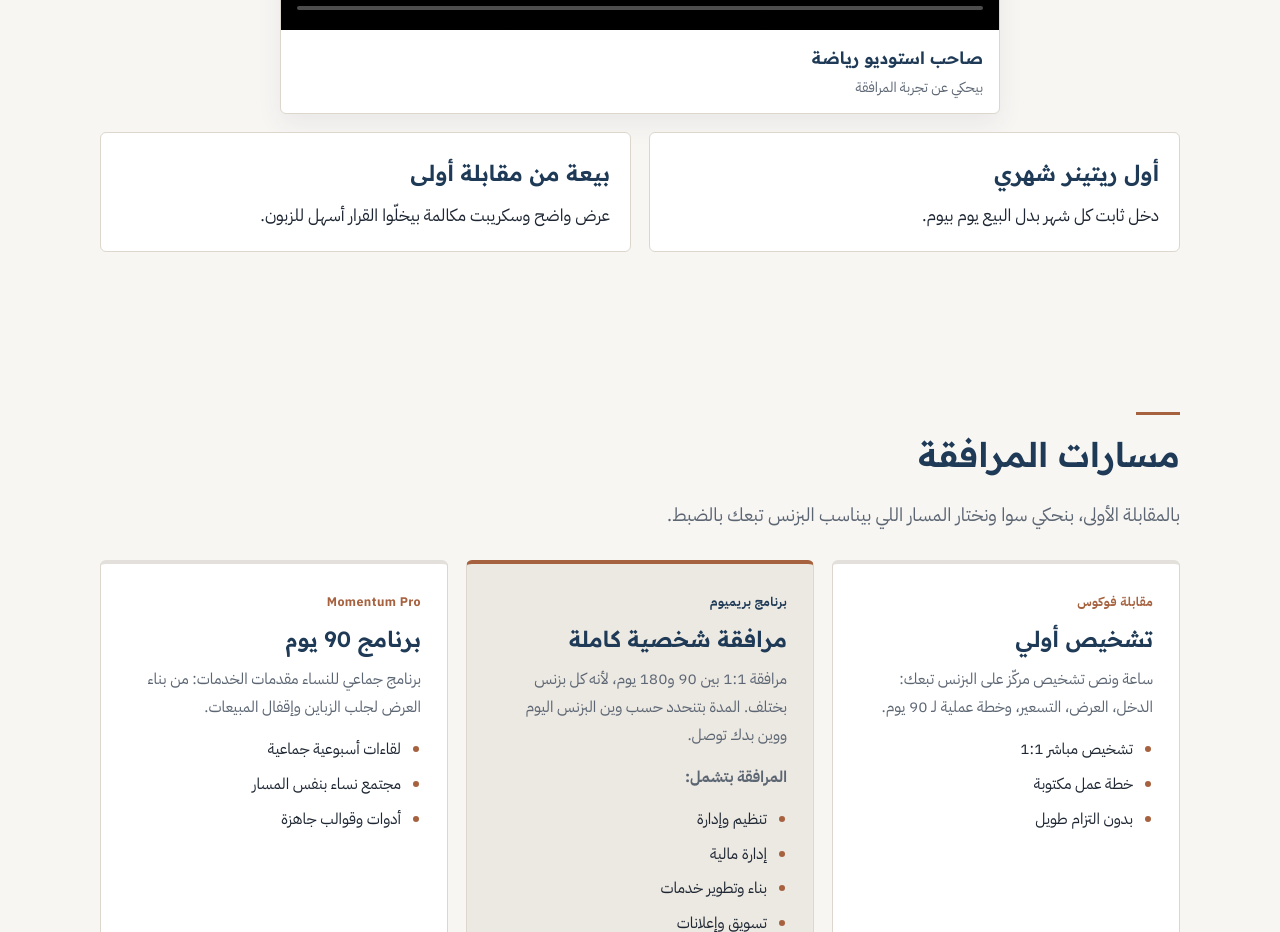
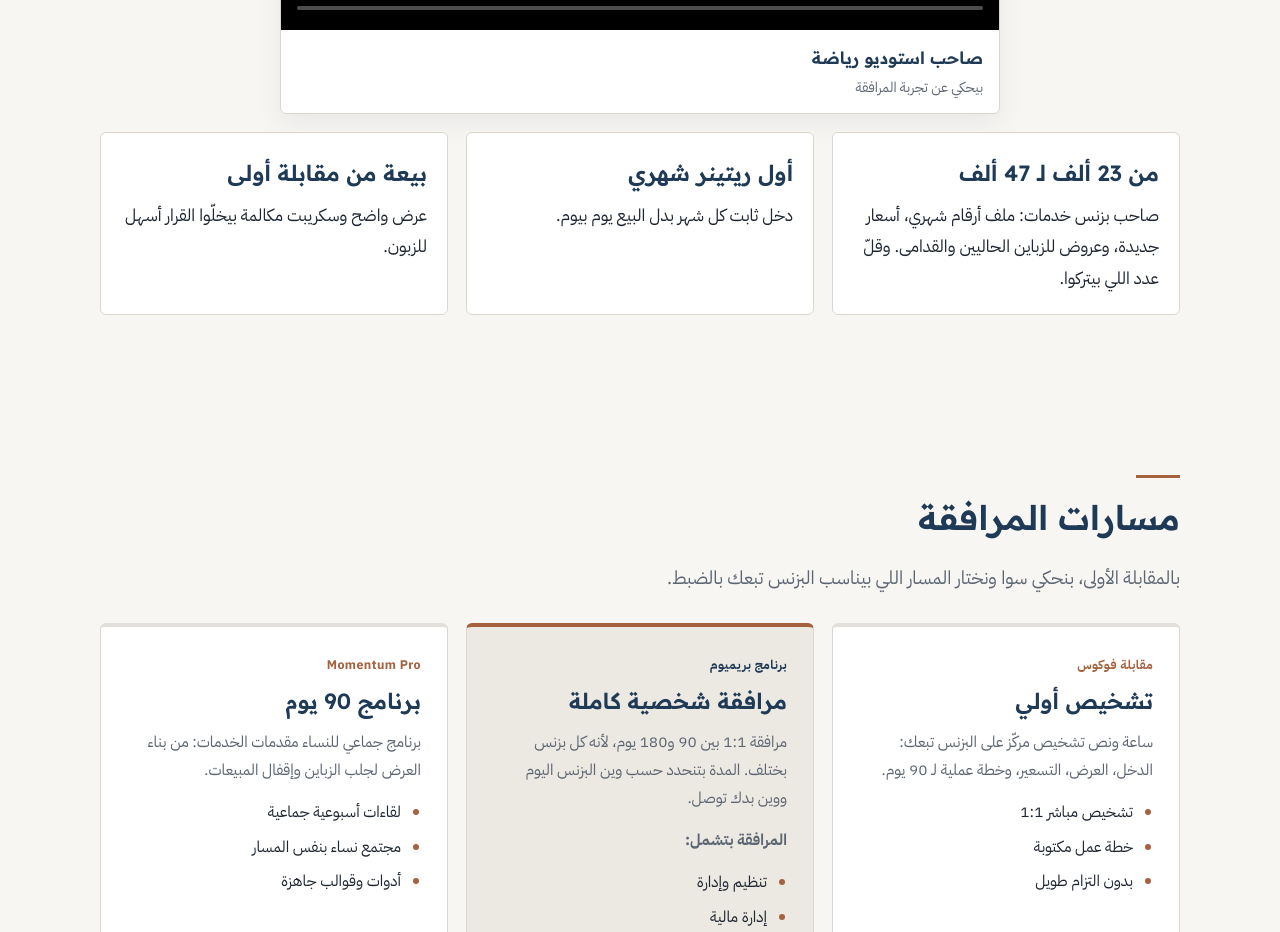
Before and after one commit to rimayaccoub-blip/jalsa, a plain HTML site: page index.html in a window 1280 px wide. Shown: the part 3580-4512 px from the top of the page. Drawn offline with Linux system fonts and the light colour scheme; grey boxes are pictures that could not be loaded.

Commit message:
meeting page: restore 23k-47k card without name
Co-Authored-By: Claude Opus 5.5 <noreply@anthropic.com>

```diff
--- a/index.html
+++ b/index.html
@@ -261,7 +261,8 @@ footer a{color:var(--gold2);text-decoration:none}
     </div>
 
 
-    <div class="grid3 g2">
+    <div class="grid3">
+      <div class="mini"><div class="num">من 23 ألف لـ 47 ألف</div>صاحب بزنس خدمات: ملف أرقام شهري، أسعار جديدة، وعروض للزباين الحاليين والقدامى. وقلّ عدد اللي بيتركوا.</div>
       <div class="mini"><div class="num">أول ريتينر شهري</div>دخل ثابت كل شهر بدل البيع يوم بيوم.</div>
       <div class="mini"><div class="num">بيعة من مقابلة أولى</div>عرض واضح وسكريبت مكالمة بيخلّوا القرار أسهل للزبون.</div>
     </div>
```
